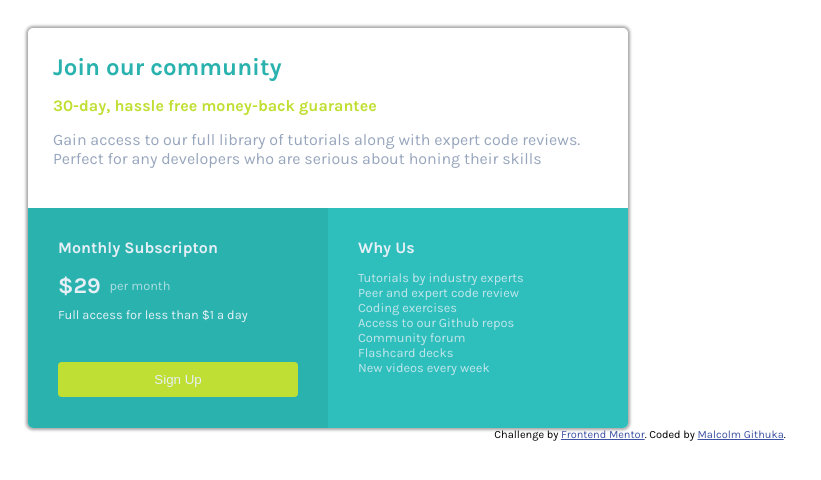
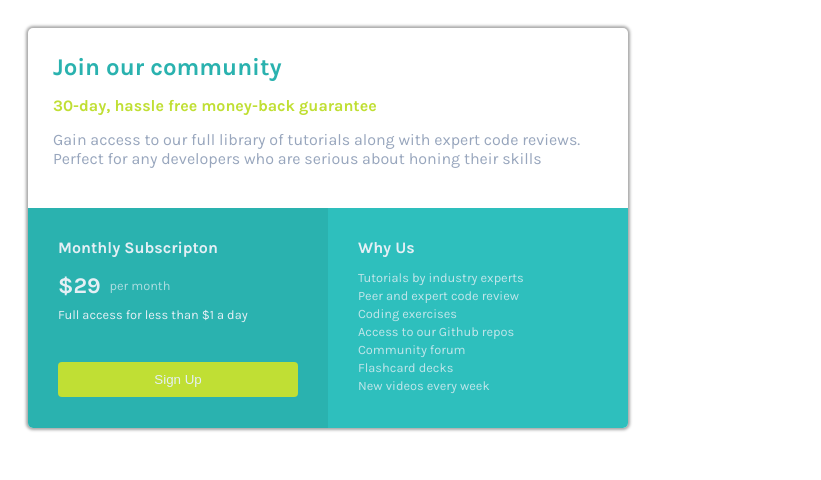
Before and after one commit to Malcolm-G/pricing-card-challenge-frontend-mentor, a plain HTML site: page index.html in a window 1280 px wide. Shown: the whole page, without its empty margins (0-821 px from the left). Drawn offline with Linux system fonts and the light colour scheme.

Commit message:
Added the script to html and removed the footer. Also changed the list spacing

```diff
--- a/index.html
+++ b/index.html
@@ -4,13 +4,13 @@
     <meta charset="UTF-8">
     <meta name="viewport" content="width=device-width, initial-scale=1.0"> <!-- displays site properly based on user's device -->
 
-    <link rel="icon" type="image/png" sizes="32x32" href="./images/favicon-32x32.png">
+    <link rel="icon" type="image/png" sizes="64x64" href=".\images\wallhaven-r2ll67.png">
     <link href="./style.css" rel="stylesheet" />
     <link rel="preconnect" href="https://fonts.googleapis.com">
     <link rel="preconnect" href="https://fonts.gstatic.com" crossorigin>
     <link href="https://fonts.googleapis.com/css2?family=Karla:wght@400;700&display=swap" rel="stylesheet">
 
-    <title>Frontend Mentor | Single Price Grid Component</title>
+    <title>Price Grid Component</title>
 
     <!-- Feel free to remove these styles or customise in your own stylesheet 👍 -->
     <style>
@@ -54,12 +54,12 @@
             </div>
         </div>
     </div>
-  <footer>
+  <!--<footer>
     <p class="attribution">
       Challenge by <a href="https://www.frontendmentor.io?ref=challenge" target="_blank">Frontend Mentor</a>.
-      Coded by <a href="https://github.com/Malcolm-G">Malcolm Githuka</a>.
+      Coded by <a href="https://github.com/Malcolm-G" target="_blank">Malcolm Githuka</a>.
     </p>
-  </footer>
+  </footer>-->
+  <script src="./index.js"></script>
 </body>
-
 </html>
--- a/style.css
+++ b/style.css
@@ -123,6 +123,9 @@ ul {
     font-size: .8rem;
     opacity: .8;
 }
+li {
+    margin-top: 3px;
+}
 
 
 /*Cyan
```
Also changed, not shown: images/wallhaven-r2ll67.png (added), 2 other files.
